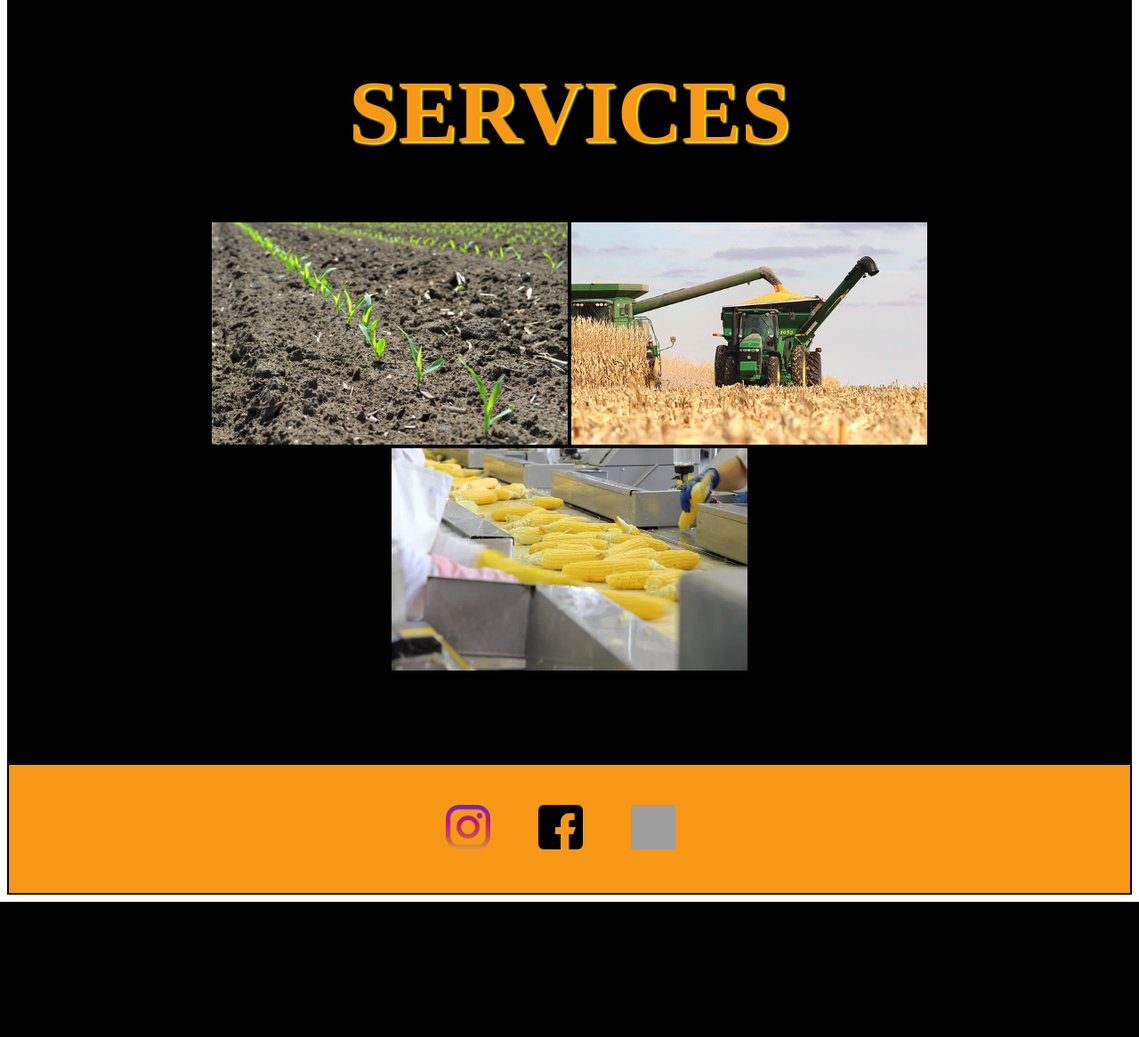
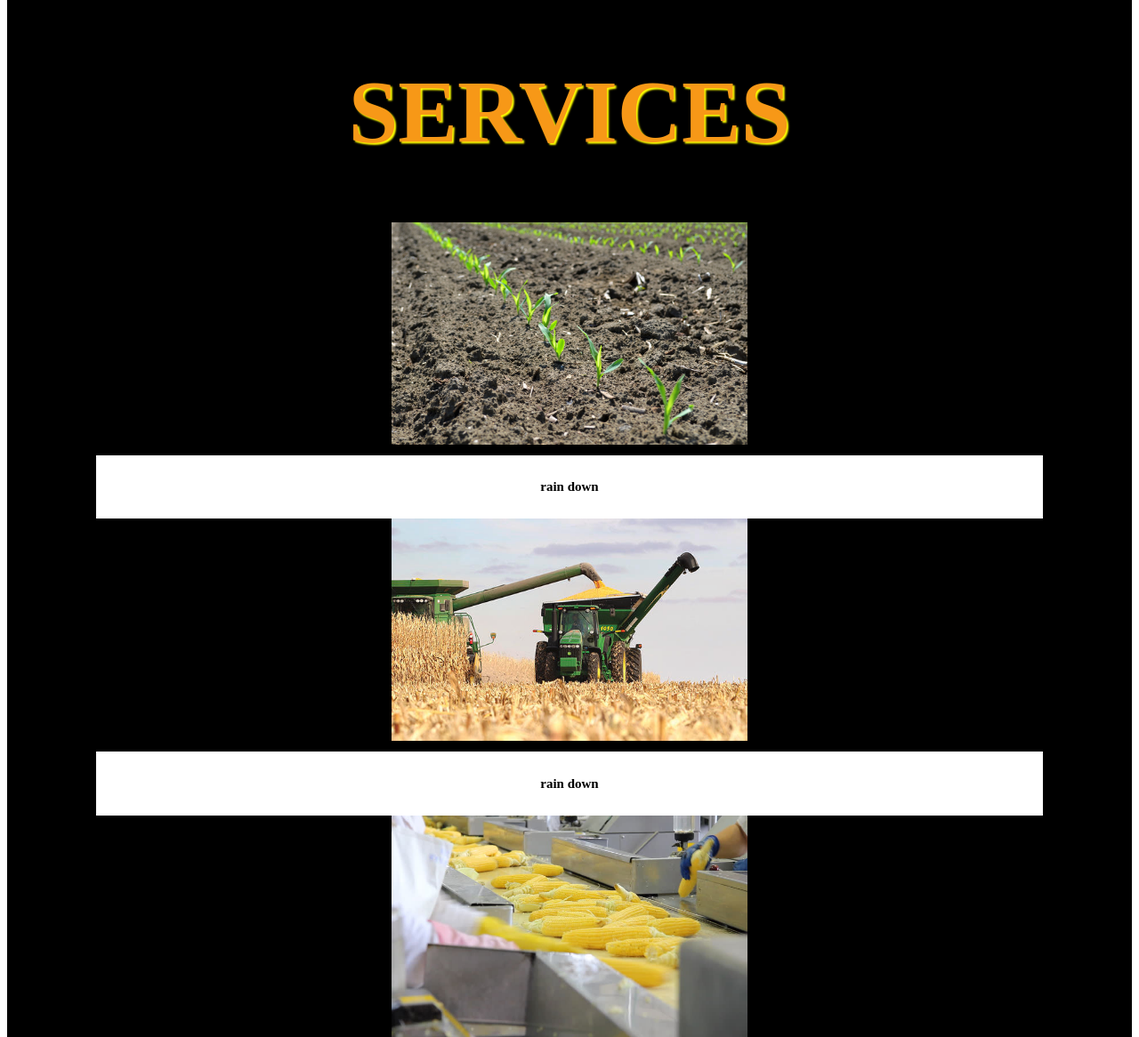
Before and after one commit to reynerbering/BeringRP, a PHP site: page /cornhub/home.html in a window 1280 px wide. Shown: the part 1702-2868 px from the top of the page at 89% size. Before the commit the page ends 2716 px from the top, so only its background shows below. Run offline with PHP 8.4, Linux system fonts and the light colour scheme; grey boxes are pictures that could not be loaded.

Commit message:
Add files via upload

```diff
--- a/cornhub/home.css.css
+++ b/cornhub/home.css.css
@@ -82,16 +82,28 @@ body { font-family: "Josefin Sans", serif }
 
 .main2 {
   text-align: center;
+  font-size:50px;
   padding: 100px;
   background-color: black;
   background-position: center;
 
+
 }
 .main2 h1{
   color: #f79817;
-  font-size:100px;
   text-shadow: 2px 2px 2px yellow;
   display: inline-block;
+
+}
+
+.container{
+
+  display: block;
+  font-size:10px;
+  background-color: white;
+  padding: 15px 20px;
+  text-align: center;
+
 
 }
 
--- a/cornhub/home.html
+++ b/cornhub/home.html
@@ -36,8 +36,17 @@
   <div class="main2">
   	<h1>SERVICES</h1><br>
   	<img src="home.cornplanting.jpg" width="400px" height="250px">
+  		<div class="container">
+  			<h2> rain down </h2>
+  		</div>
   	<img src="home.cornharvest.jpg" width="400px" height="250px">
+  		<div class="container">
+  			<h2> rain down </h2>
+  		</div>
   	<img src="home.cornfactory.jpg" width="400px" height="250px">
+  		<div class="container">
+  			<h2> rain down </h2>
+  		</div>
   </div>
 
 
```
